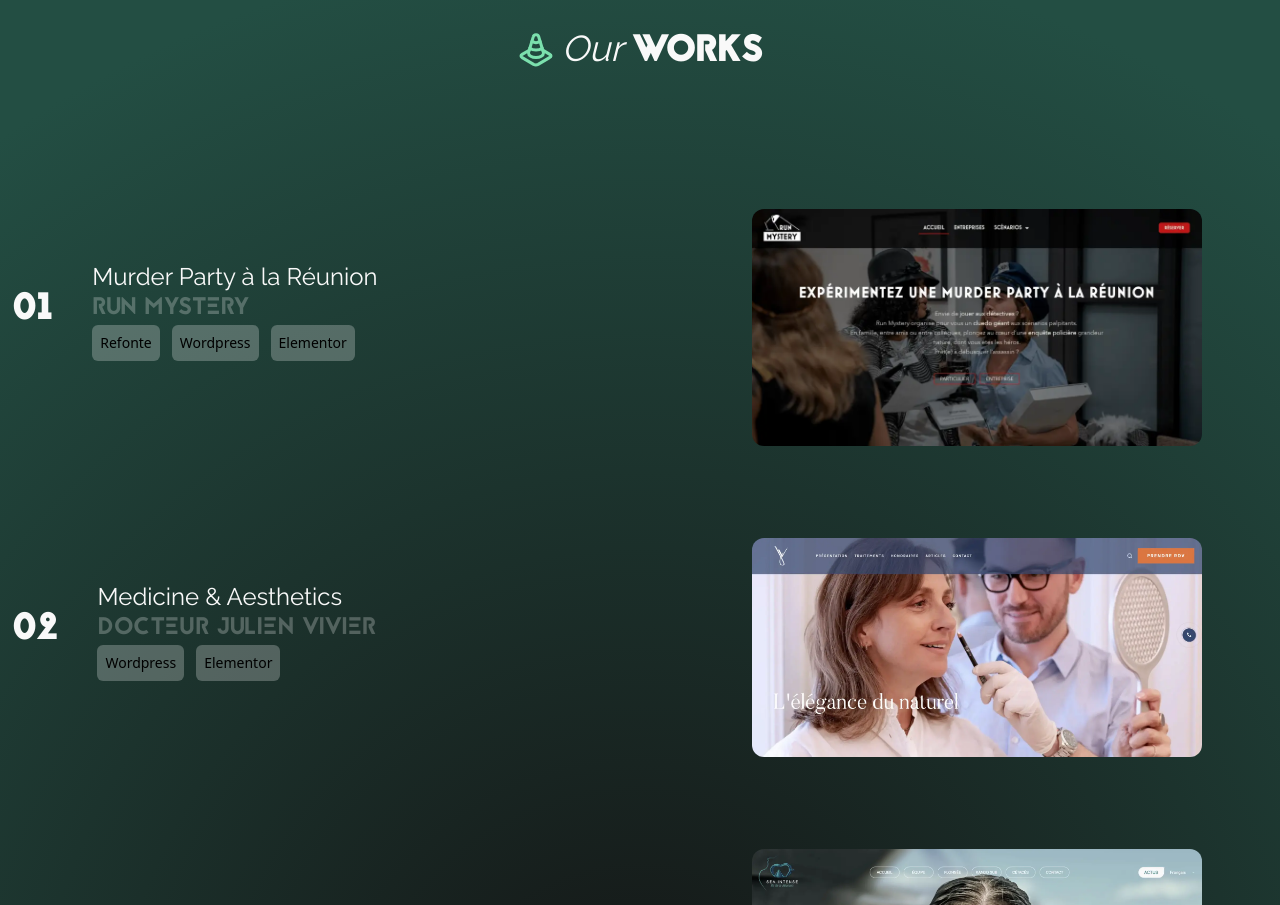
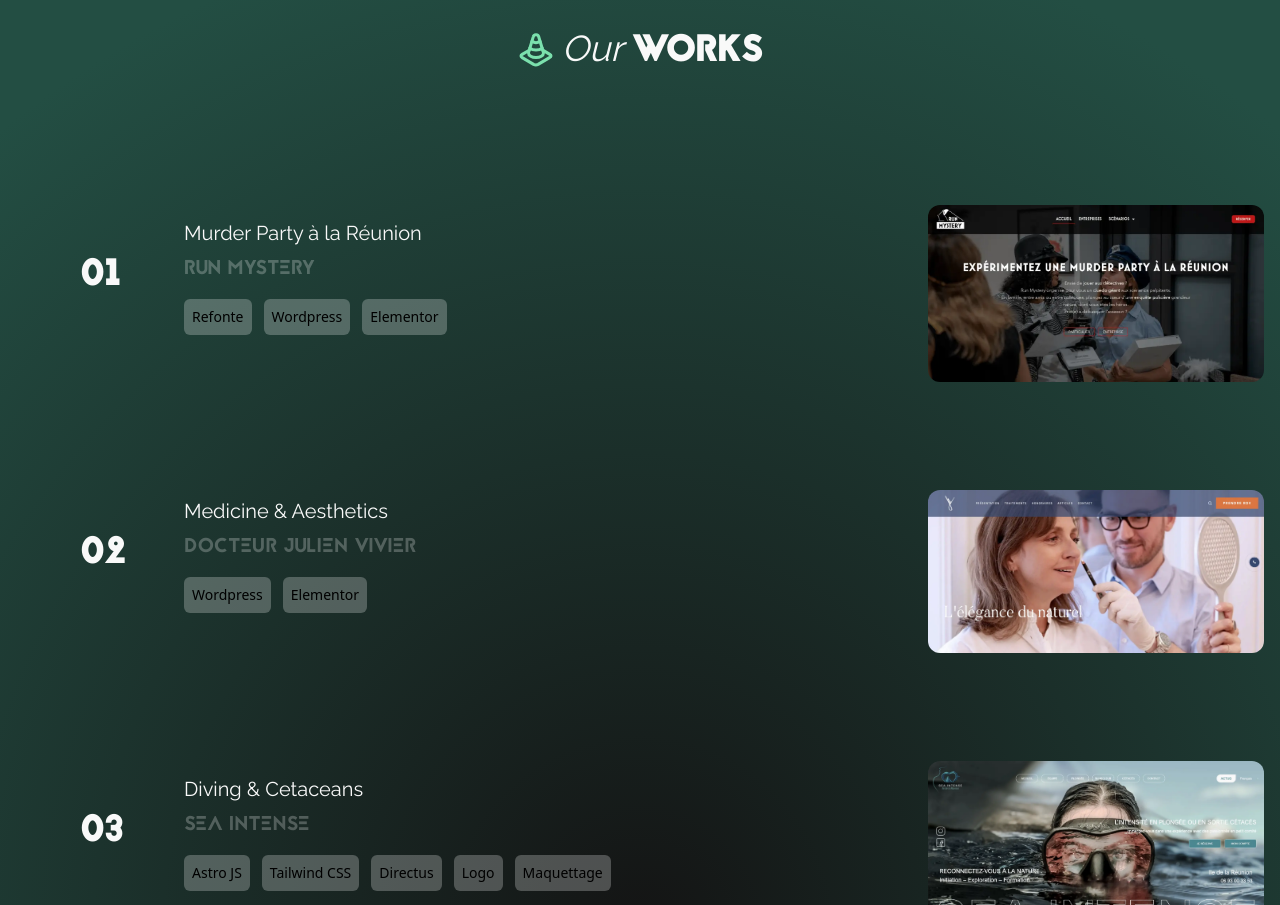
Before and after one commit to webcreatis/WC, a Next.js app: page / in a window 1280 px wide. Shown: the part 3360-4265 px from the top of the page. Built offline with nearby package versions, Linux system fonts and the light colour scheme.

Commit message:
WEBCREATIS > WIP Fix error accessibility section work and mentoring

```diff
--- a/app/components/Mentoring.tsx
+++ b/app/components/Mentoring.tsx
@@ -31,7 +31,7 @@ export default function Mentoring() {
 
   return (
     <section
-      id="mentoring"
+      id="mentoring-dev"
       className="relative px-6 py-16 max-w-7xl mx-auto mt-14"
     >
       <TitleSection
@@ -95,19 +95,19 @@ export default function Mentoring() {
             key={idx}
             className="rounded-xl bg-white shadow-lg p-6 border border-gray-100 hover:shadow-xl transition duration-300"
           >
-            <h4 className="text-base font-normal mb-2 font-jaapokki uppercase text-green">
+            <h4 className="text-base font-normal mb-2 font-jaapokki uppercase text-black">
               {pack.title}
             </h4>
             <ul className="list-disc">
-              <li className="text-gray-700 text-sm leading-relaxed font-raleway">
+              <li className="text-grey text-sm leading-relaxed font-raleway">
                 {pack.price}
               </li>
               {pack.time ? (
-                <li className="text-gray-700 text-sm leading-relaxed font-raleway">
+                <li className="text-grey text-sm leading-relaxed font-raleway">
                   {pack.time}
                 </li>
               ) : null}
-              <li className="text-gray-700 text-sm leading-relaxed font-raleway">
+              <li className="text-grey text-sm leading-relaxed font-raleway">
                 {pack.description}
               </li>
             </ul>
--- a/app/components/MentoringCanva.tsx
+++ b/app/components/MentoringCanva.tsx
@@ -46,7 +46,7 @@ export default function MentoringCanva() {
 
   return (
     <section
-      id="mentoringCanva"
+      id="mentoring-canva"
       className="relative px-6 py-16 max-w-7xl mx-auto mb-14"
     >
       <TitleSection
@@ -107,22 +107,22 @@ export default function MentoringCanva() {
             key={idx}
             className="rounded-xl bg-white shadow-lg p-6 border border-gray-100 hover:shadow-xl transition duration-300"
           >
-            <h4 className="text-base font-normal mb-2 font-jaapokki uppercase text-green">
+            <h4 className="text-base font-normal mb-2 font-jaapokki uppercase text-black">
               {pack.title}
             </h4>
             <ul className="list-disc">
-              <li className="text-gray-700 text-sm leading-relaxed font-raleway">
+              <li className="text-grey text-sm leading-relaxed font-raleway">
                 {pack.price}
               </li>
               {pack.time ? (
-                <li className="text-gray-700 text-sm leading-relaxed font-raleway">
+                <li className="text-grey text-sm leading-relaxed font-raleway">
                   {pack.time}
                 </li>
               ) : null}
-              <li className="text-gray-700 text-sm leading-relaxed font-raleway">
+              <li className="text-grey text-sm leading-relaxed font-raleway">
                 {pack.public}
               </li>
-              <li className="text-gray-700 text-sm leading-relaxed font-raleway">
+              <li className="text-grey text-sm leading-relaxed font-raleway">
                 {pack.description}
               </li>
             </ul>
--- a/app/components/WorkSection.tsx
+++ b/app/components/WorkSection.tsx
@@ -17,6 +17,7 @@ export default function WorksSection() {
     >
       <TitleSection icon={iconWorks} title="Works" textSize="text-4xl" />
       <ul className="w-full pt-16 xs:pt-2 tablet:pt-16">
+        <li>
           <CardWork
             title="Run Mystery"
             desc="Murder Party à la Réunion"
@@ -28,6 +29,8 @@ export default function WorksSection() {
             skillThree="Elementor"
             pics={runMysteryPics}
           />
+        </li>
+        <li>
           <CardWork
             title="Docteur Julien Vivier"
             desc="Medicine & Aesthetics"
@@ -38,6 +41,8 @@ export default function WorksSection() {
             skillTwo="Elementor"
             pics={vivierPics}
           />
+        </li>
+        <li>
           <CardWork
             title="Sea Intense"
             desc="Diving & Cetaceans"
@@ -46,11 +51,13 @@ export default function WorksSection() {
             link="https://www.seaintense.re/"
             skillOne="Astro JS"
             skillTwo="Tailwind CSS"
-          skillThree="Directus CMS"
+            skillThree="Directus"
             skillFour="Logo"
             skillFive="Maquettage"
             pics={seaIntensePics}
           />
+        </li>
+        <li>
           <CardWork
             title="Envergure"
             desc="Training & Environment"
@@ -64,6 +71,8 @@ export default function WorksSection() {
             skillFive="Maquettage"
             pics={envergurePics}
           />
+        </li>
+        <li>
           <CardWork
             title="VILLA SURYA"
             desc="Massage & Hosting"
@@ -76,6 +85,8 @@ export default function WorksSection() {
             skillFour="Maquettage"
             pics={sofiaPics}
           />
+        </li>
+        <li>
           <CardWork
             title="Docteur Valérie Laval"
             desc="Medicine & Aesthetics"
@@ -88,6 +99,7 @@ export default function WorksSection() {
             skillFour="Logo"
             pics={lavalPics}
           />
+        </li>
       </ul>
     </section>
   );
--- a/app/ui/CardWork.tsx
+++ b/app/ui/CardWork.tsx
@@ -1,7 +1,7 @@
 import Image, { StaticImageData } from "next/image";
 import Link from "next/link";
 
-type cardWoksProps = {
+type CardWorksProps = {
   title: string;
   desc: string;
   number: string;
@@ -27,63 +27,51 @@ export default function CardWork({
   skillFour,
   skillFive,
   pics,
-}: cardWoksProps) {
+}: CardWorksProps) {
+  const skills = [skillOne, skillTwo, skillThree, skillFour, skillFive].filter(
+    Boolean
+  );
+
   return (
-    <>
     <Link
       href={link}
-        aria-label={`Visitez le site de ${link}`}
-        className="p-5"
+      aria-label={`Visitez le site de ${title}`}
+      className="block pt-5 pb-5"
     >
-        <li
+      <div
         data-link="link"
         className="buttonAction flex xs:flex-col-reverse xs:h-auto xs:gap-7 tablet:flex-row tablet:gap-2 tablet:pb-5 justify-between items-center transition ease-out border-t-[1px] border-white first:border-t-0 hover:bg-green hover:border-t-green hover:border-b-green cursor-pointer overflow-hidden whitespace-nowrap relative group"
       >
         <span className="w-full invisible uppercase inline-block text-white text-[2000%] font-extrabold font-raleway absolute -top-[4rem] group-hover:visible group-hover:animate-marqueeText group-hover:opacity-20">
           {titleMarquee}
         </span>
-          <div className="flex flex-grow items-center gap-10 ml-3">
-            <div className="uppercase font-jaapokki text-white text-4xl font-extrabold xs:hidden tablet:flex">
+
+        <div className="grid grid-cols-[auto_1fr] gap-10 ml-20 xl:gap-20 items-center w-full max-w-[1400px] xl:ml-auto xl:mr-10">
+          <div className="w-16 text-right uppercase font-jaapokki text-white text-4xl font-extrabold xs:hidden tablet:flex lg:text-5xl xl:text-7xl">
             {number}
           </div>
-            <div className="flex-col">
-              <span className="text-white font-raleway text-2xl group-hover:opacity-25">
+
+          <div className="flex flex-col gap-2">
+            <span className="text-white font-raleway text-xl group-hover:opacity-25 lg:text-3xl xl:text-3xl">
               {desc}
             </span>
-              <h3 className="text-[40px] uppercase font-jaapokki text-white opacity-25 group-hover:opacity-100 xs:text-2xl">
+            <h3 className="text-[40px] uppercase font-jaapokki text-white opacity-25 group-hover:opacity-100 text-xl lg:text-3xl xl:text-4xl">
               {title}
             </h3>
-              <div className="flex gap-3 flex-wrap">
-                <span className="inline-block text-sm bg-white bg-opacity-25 group-hover:bg-opacity-100 p-2 rounded-md">
-                  {skillOne}
-                </span>
-                <span className="inline-block text-sm bg-white bg-opacity-25 group-hover:bg-opacity-100 p-2 rounded-md">
-                  {skillTwo}
-                </span>
-                {skillThree ? (
-                  <span className="inline-block text-sm bg-white bg-opacity-25 group-hover:bg-opacity-100 p-2 rounded-md">
-                    {skillThree}
-                  </span>
-                ) : (
-                  <></>
-                )}
-                {skillFour ? (
-                  <span className="inline-block text-sm bg-white bg-opacity-25 group-hover:bg-opacity-100 p-2 rounded-md">
-                    {skillFour}
-                  </span>
-                ) : (
-                  <></>
-                )}
-                {skillFive ? (
-                  <span className="inline-block text-sm bg-white bg-opacity-25 group-hover:bg-opacity-100 p-2 rounded-md">
-                    {skillFive}
-                  </span>
-                ) : (
-                  <></>
-                )}
+
+            <ul className="flex gap-3 flex-wrap mt-2">
+              {skills.map((skill, index) => (
+                <li
+                  key={index}
+                  className="inline-block text-sm bg-white bg-opacity-25 group-hover:bg-opacity-100 p-2 rounded-md"
+                >
+                  {skill}
+                </li>
+              ))}
+            </ul>
           </div>
         </div>
-          </div>
+
         <div className="flex w-[30%] mr-3 z-20 xs:w-[90%] xs:mr-0 xs:pb-2 xs:pt-10 tablet:w-[40%] tablet:mr-4">
           <Image
             src={pics}
@@ -92,8 +80,7 @@ export default function CardWork({
             width={450}
           />
         </div>
-        </li>
+      </div>
     </Link>
-    </>
   );
 }
--- a/app/ui/ServiceBloc.tsx
+++ b/app/ui/ServiceBloc.tsx
@@ -15,7 +15,7 @@ export default function ServiceBloc({
         className="flex w-full border-b-[1px] border-black mt-5 box xs:flex-col tablet:flex-row"
         data-image={imagePath}
       >
-        <h3 className="inline-block text-6xl font-jaapokki uppercase text-green xs:text-xl xs:pb-3 tablet:text-2xl laptop:text-5xl">
+        <h3 className="inline-block text-6xl font-jaapokki uppercase text-black xs:text-xl xs:pb-3 tablet:text-2xl laptop:text-5xl">
           {title}
         </h3>
         <div className="flex justify-start gap-1 ml-10 xs:ml-1 xs:flex-col xs:items-start tablet:flex-row tablet:items-end tablet:ml-10">
--- a/tailwind.config.ts
+++ b/tailwind.config.ts
@@ -1,6 +1,6 @@
+import typography from "@tailwindcss/typography";
 import type { Config } from "tailwindcss";
 import tailwindcssAnimate from "tailwindcss-animate";
-import typography from "@tailwindcss/typography";
 
 const config: Config = {
   darkMode: ["class"],
@@ -210,6 +210,7 @@ const config: Config = {
         green: "#7BE0AD",
         greenLight: "#E4F2E7",
         darkGreen: "#234E42",
+        grey: "#3F3F46",
         white: "#F9F9F9",
         darkWhite: "#F8F8F8",
         bg_card: "#E4E5DE",
```
Lines whose indentation alone changed are shown as unchanged.
